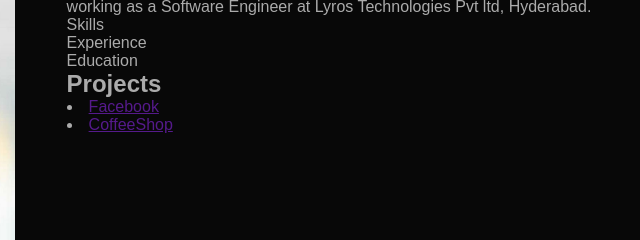
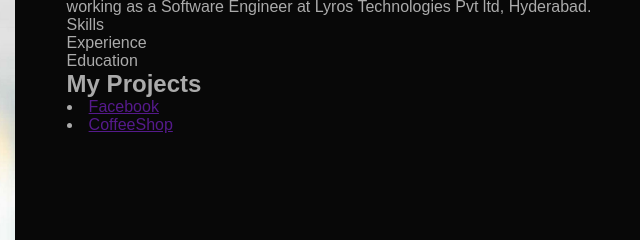
Before and after one commit to KummariSaiteja/kummarisaiteja.github.io, a plain HTML site: page index.html in a window 1280 px wide. Shown: the part 979-1219 px from the top of the page, 471-1111 px from the left. Drawn offline with Linux system fonts and the light colour scheme.

Commit message:
Update index.html

```diff
--- a/index.html
+++ b/index.html
@@ -137,7 +137,7 @@
                     <p class="tab-links">Education</p>
                 </div>
                 <div>
-                    <h2>Projects</h2>
+                    <h2>My Projects</h2>
                     <li><a href="">Facebook</a></li>
                     <li><a href="">CoffeeShop</a></li>
                 </div>
```
